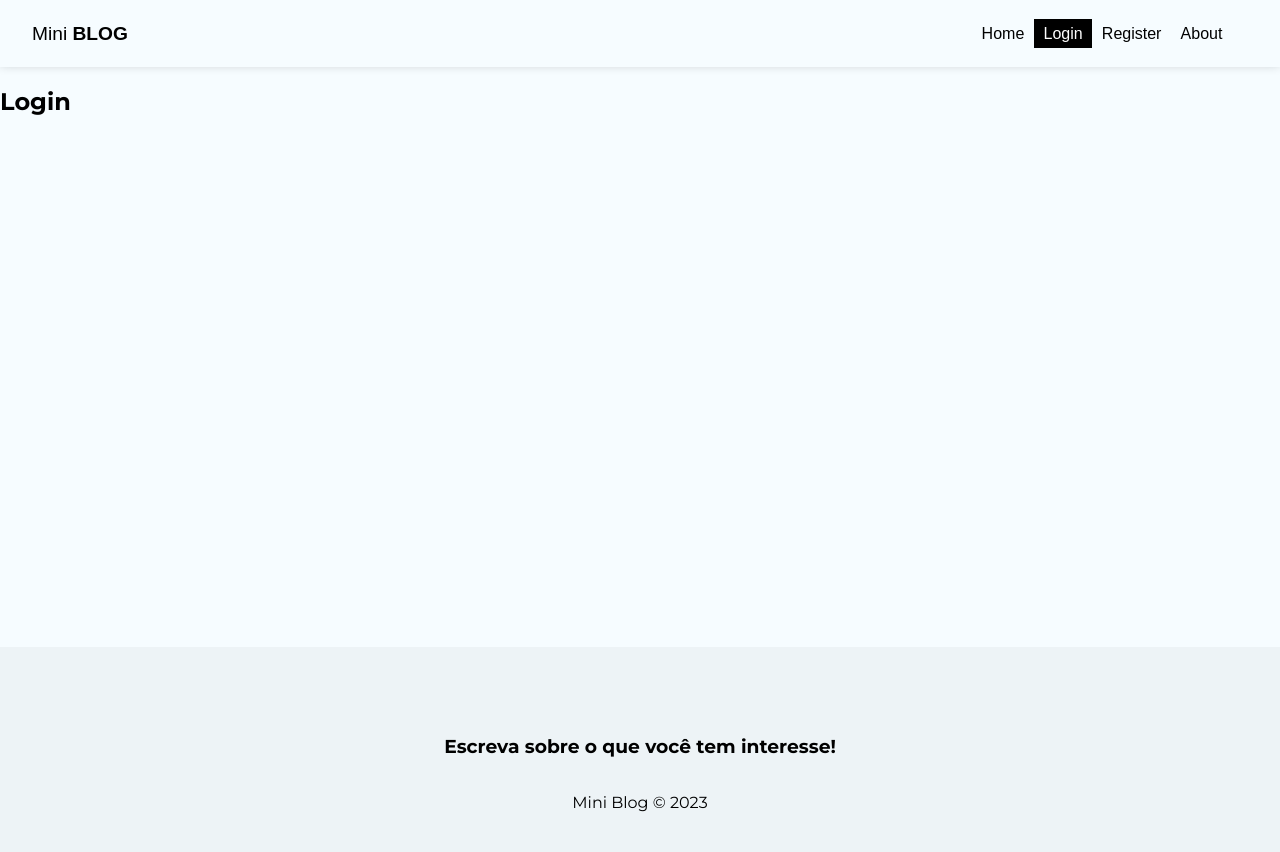
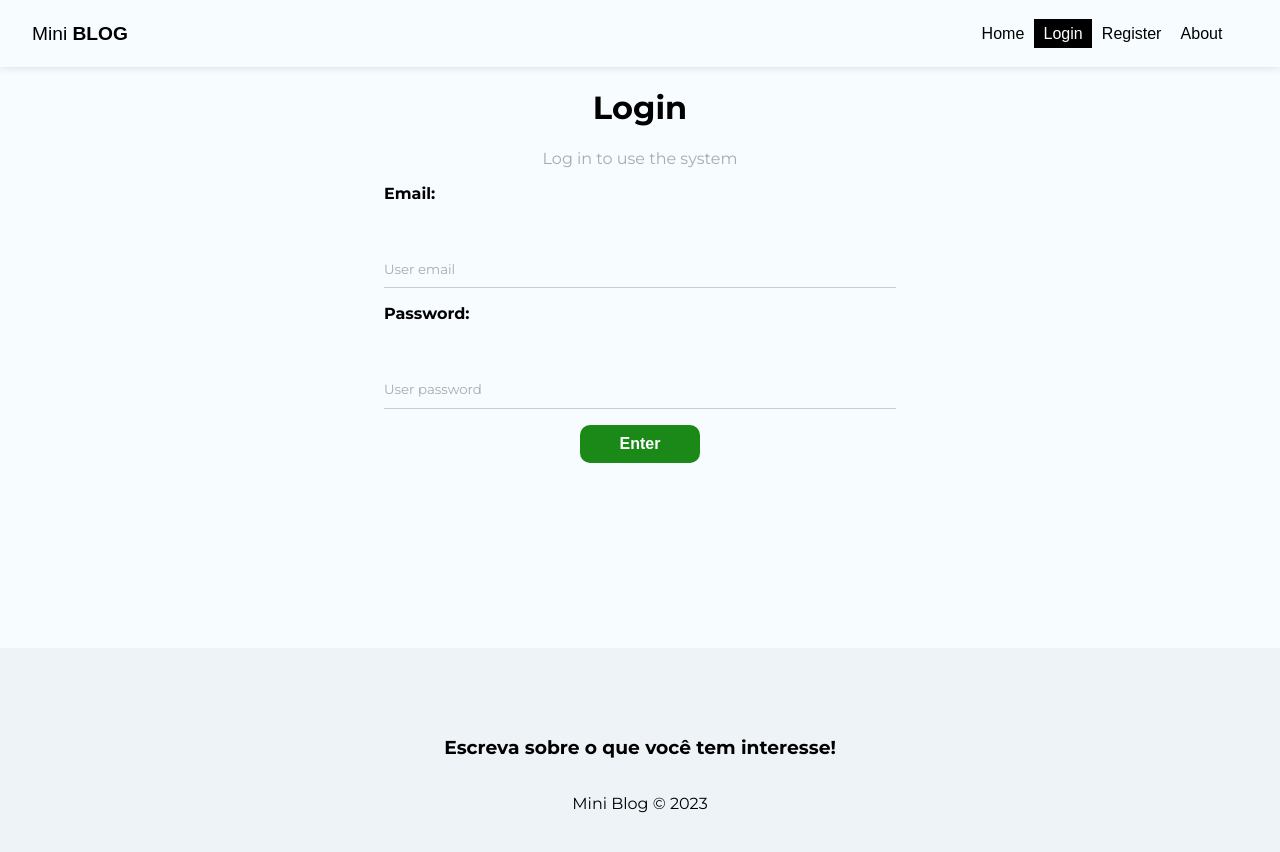
Before and after one commit to GabrielLacerda00/MiniBlogProject, a React (Create React App) app in the folder miniblog/: page /login in a window 1280 px wide. Shown: the top 852 px of the page. Built offline with nearby package versions, Linux system fonts and the light colour scheme; no server answers.

Commit message:
creating user login and authenticate

```diff
--- a/miniblog/src/hooks/useAuthentication.js
+++ b/miniblog/src/hooks/useAuthentication.js
@@ -73,6 +73,34 @@
         signOut(auth);
     };
 
+    //Sign in
+    const login = async(data) => {
+
+        checkIfIsCancelled()
+
+        setLoading(true)
+        setError(false)
+
+        try{
+            await signInWithEmailAndPassword(auth, data.email,data.password)
+            setLoading(false);
+        }catch(error){
+
+            console.log(error.message);
+            console.log(typeof error.message);
+            let systemErrorMessage;
+
+            if(error.message.includes("invalid-credential")){
+                systemErrorMessage = "User not found or password incorrect."
+            }else{
+                systemErrorMessage = "An error occurred, please try later."
+            }
+
+            setError(systemErrorMessage);
+            setLoading(false);
+        }
+    };
+
     useEffect(() => {
         return () => setCancelled(true);
     },[]);
@@ -83,5 +111,6 @@
         error,
         loading,
         logout,
+        login,
     };
 };
--- a/miniblog/src/pages/Login/Login.js
+++ b/miniblog/src/pages/Login/Login.js
@@ -1,10 +1,70 @@
 import React from "react";
 import styles from "./Login.module.css";
 
+import { useState, useEffect } from "react";
+import { useAuthentication } from "../../hooks/useAuthentication";
+
 const Login = () => {
+
+    const [email, setEmail] = useState("")
+    const [password, setPassword] = useState("")
+    const [error, setError] = useState("")
+
+    const {login, error: authError, loading} = useAuthentication();
+
+    const handleSubmit = async (e) =>{
+        e.preventDefault();
+
+        setError("");
+
+        const user = {
+            email,
+            password
+        }
+
+        const res = await login(user);
+
+    };
+
+    useEffect(() => {
+        if(authError){
+            setError(authError);
+        }
+    },[authError]);
+
     return(
-        <div>
-            <h2>Login</h2>
+        <div className={styles.login}>
+            <h1>Login</h1>
+            <p>Log in to use the system</p>
+            <form onSubmit={handleSubmit}>
+
+                <label>
+                    <span>Email:</span>
+                    <input
+                    type="email"
+                    name="email"
+                    required
+                    placeholder="User email"
+                    value={email}
+                    onChange={(e)=>setEmail(e.target.value)}
+                    />
+                </label>
+                <label>
+                    <span>Password:</span>
+                    <input
+                    type="password"
+                    name="password"
+                    required
+                    placeholder="User password"
+                    value={password}
+                    onChange={(e)=>setPassword(e.target.value)}
+                    />
+                </label>
+
+                {!loading &&  <button className="btn">Enter</button>}
+                {loading &&  <button className="btn" disabled>Wait....</button>}
+                {error && <p className="error">{error}</p>}
+            </form>
         </div>
     )
 }
--- a/miniblog/src/pages/Login/Login.module.css
+++ b/miniblog/src/pages/Login/Login.module.css
@@ -0,0 +1,7 @@
+.login{
+    text-align: center;
+}
+
+.login p {
+    color: #AAA;
+}
```
